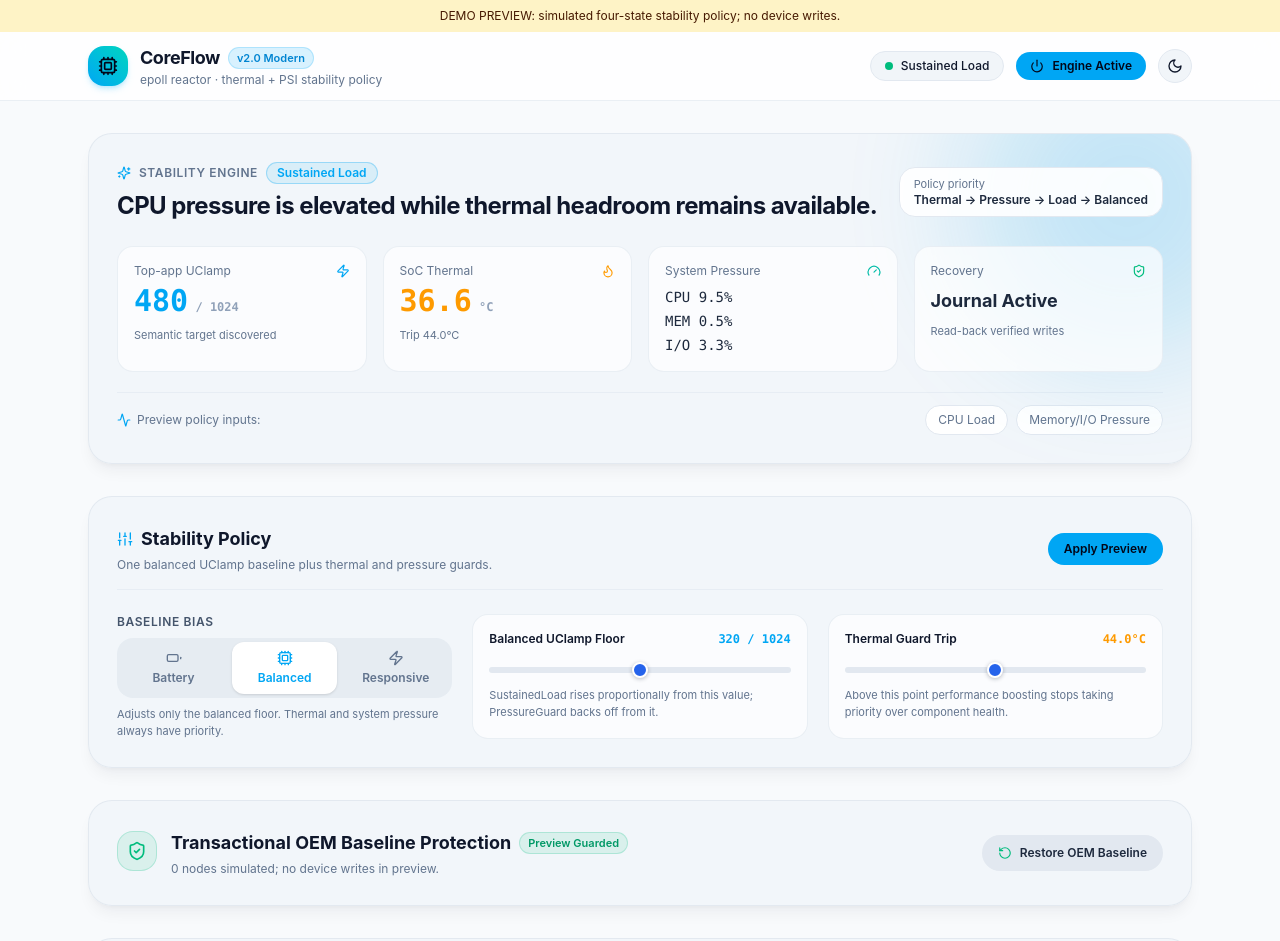
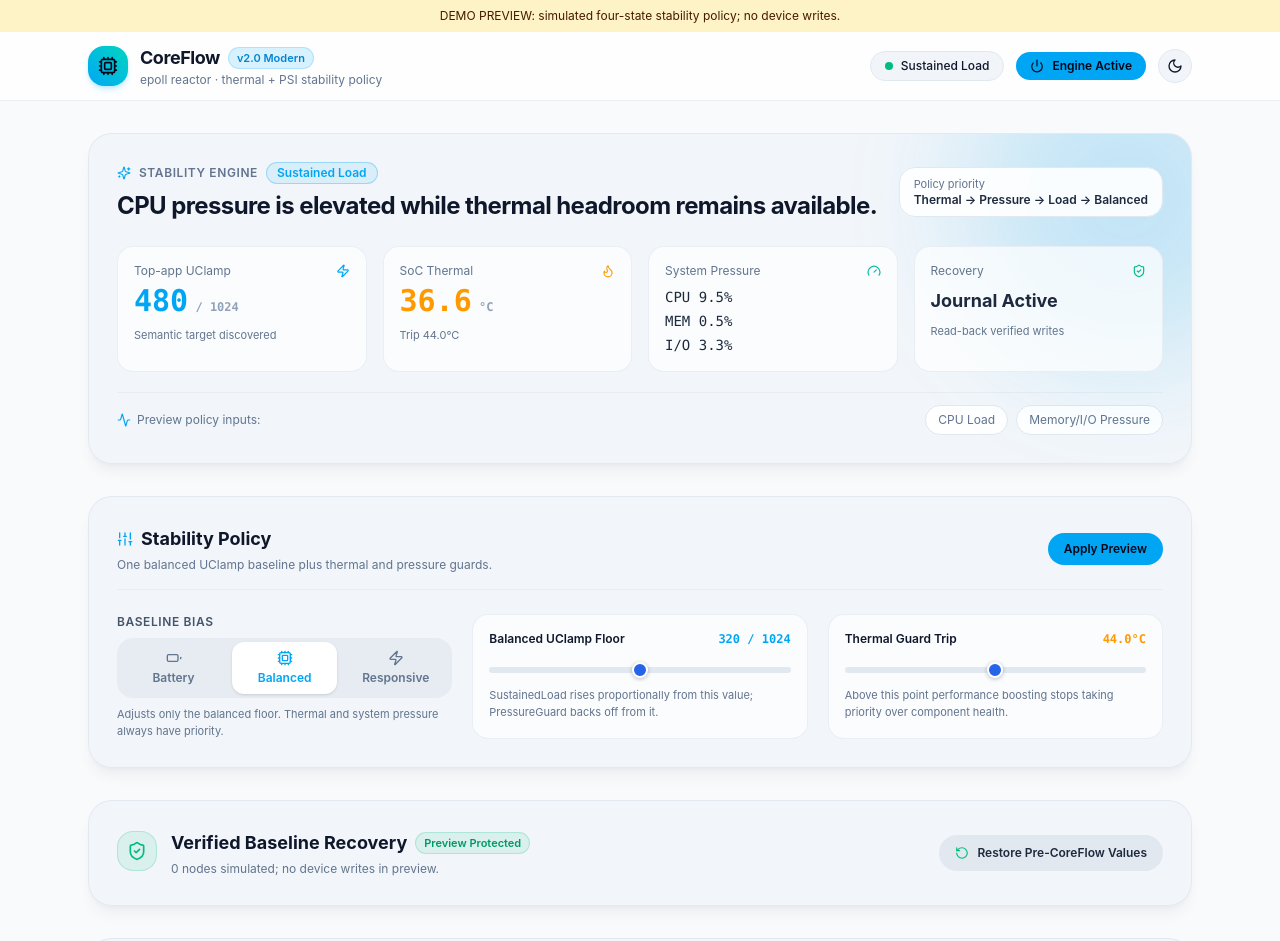
Before and after one commit to mystivara-creator/CoreFlow-Engine, a React (Vite) app: page / in a window 1280 px wide. Shown: the top 941 px of the page. Built offline with nearby package versions, Linux system fonts and the light colour scheme.

Commit message:
chore: remove stale v2 UI claims and label recovery precisely

```diff
--- a/webui/components/BaselineGuardianCard.tsx
+++ b/webui/components/BaselineGuardianCard.tsx
@@ -35,14 +35,14 @@ export const BaselineGuardianCard: React.FC<BaselineGuardianCardProps> = ({
           <div>
             <div className="flex items-center gap-2">
               <h3 className="font-bold text-base sm:text-lg text-slate-900 dark:text-white">
-                Transactional OEM Baseline Protection
+                Verified Baseline Recovery
               </h3>
               <span className="text-[11px] font-semibold px-2 py-0.5 rounded-full bg-emerald-500/10 text-emerald-600 dark:text-emerald-400 border border-emerald-500/20">
-                {nativeMode ? 'Write-ahead Journal' : (baselineStatus === 'protected' ? 'Preview Guarded' : 'Preview Restored')}
+                {nativeMode ? 'Write-ahead Journal' : (baselineStatus === 'protected' ? 'Preview Protected' : 'Preview Restored')}
               </span>
             </div>
             <p className="text-xs text-slate-500 dark:text-slate-400 mt-1 max-w-xl">
-              {nativeMode ? 'Native changes are journaled before writes and verified on restoration. This button stops the daemon and requests OEM recovery.' : `${nodesSnapshotted} nodes simulated; no device writes in preview.`}
+              {nativeMode ? 'CoreFlow records observed pre-mutation values before each write and verifies restoration. This stops the daemon and restores tracked pre-CoreFlow values.' : `${nodesSnapshotted} nodes simulated; no device writes in preview.`}
             </p>
           </div>
         </div>
@@ -56,16 +56,16 @@ export const BaselineGuardianCard: React.FC<BaselineGuardianCardProps> = ({
               className="flex items-center gap-2 px-4 py-2.5 rounded-full bg-slate-200 dark:bg-slate-800 hover:bg-slate-300 dark:hover:bg-slate-700 text-slate-800 dark:text-slate-200 font-semibold text-xs transition-all active:scale-95 disabled:opacity-50"
             >
               <RotateCcw className="w-3.5 h-3.5 text-emerald-500" />
-              <span>Restore OEM Baseline</span>
+              <span>Restore Pre-CoreFlow Values</span>
             </button>
           ) : (
             <div className="flex items-center gap-2 p-1 rounded-full bg-amber-500/10 border border-amber-500/30">
-              <span className="text-xs font-medium text-amber-500 pl-2">Confirm rollback?</span>
+              <span className="text-xs font-medium text-amber-500 pl-2">Confirm recovery?</span>
               <button
                 onClick={handleConfirm}
                 className="px-3 py-1 rounded-full bg-emerald-500 hover:bg-emerald-400 text-slate-950 font-bold text-xs transition-colors"
               >
-                Yes, Restore
+                Restore
               </button>
               <button
                 onClick={() => setShowConfirm(false)}
```
